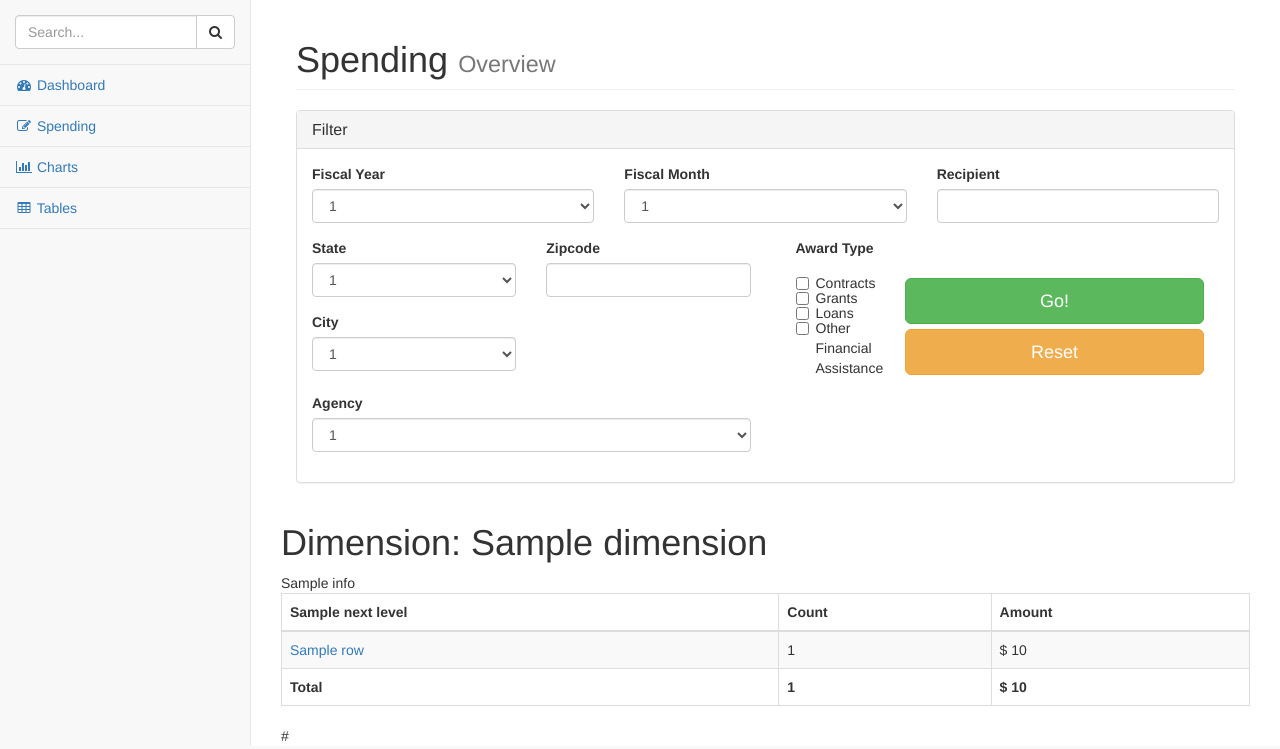
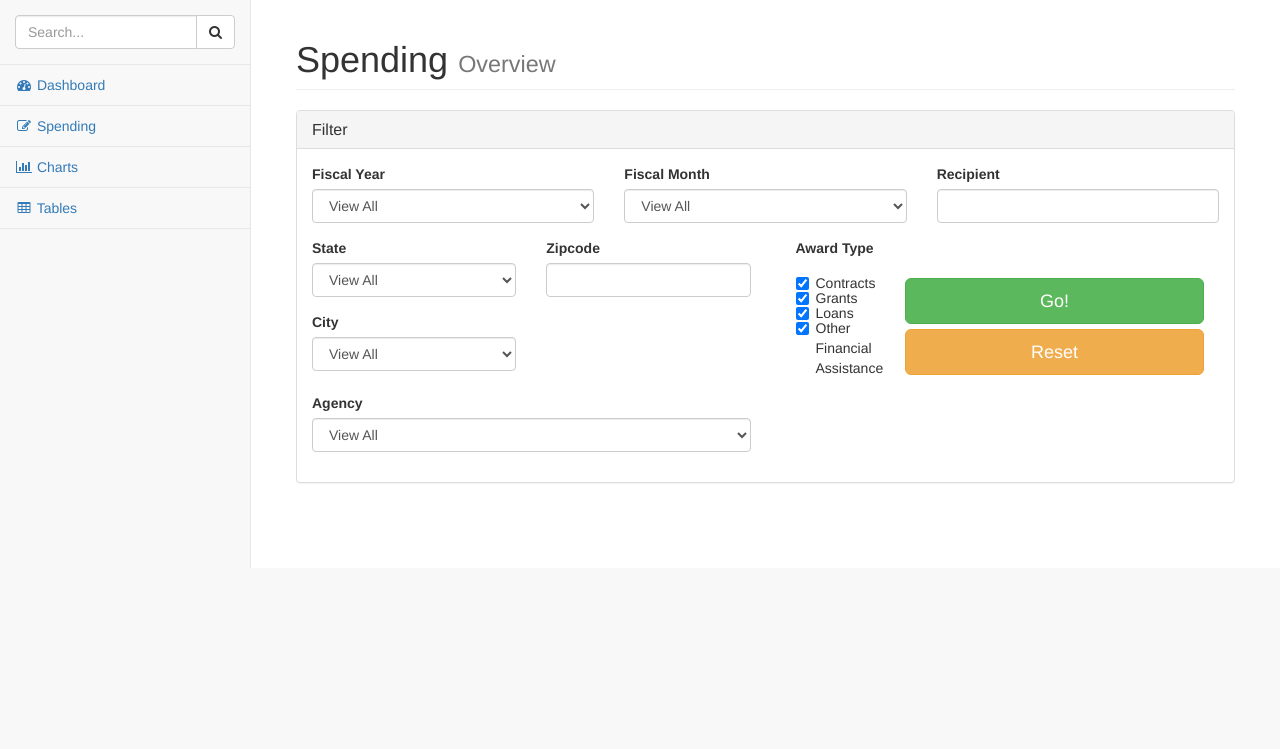
Before and after one commit to richban/opengovernment, a Flask app: template templates/spending.html in a window 1280 px wide. Shown: the part 51-800 px from the top of the page. Run offline with Flask 2, Linux system fonts and the light colour scheme; the template is opened without the code that fills it: most values are stand-ins (such as "Sample title", 1, 10 or a date in 2020); some libraries are stand-ins or nearby versions.

Commit message:
Spending template

```diff
--- a/templates/spending.html
+++ b/templates/spending.html
@@ -21,15 +21,17 @@
           <h3 class="panel-title">Filter</h3>
         </div>
         <div class="panel-body">
-          <form role="from" method="post">
+          <form role="from" action="{{ url_for('all') }}" method="post">
             <div class="row">
 
               <div class="col-lg-4">
                 <div class="form-group">
                   <label>Fiscal Year</label>
                   <select class="form-control">
-                    <option>1</option>
-                    <option>2</option>
+                    <option>View All</option>
+                    {% for year in years %}
+                    <option>{{year}}</option>
+                    {% endfor %}
                   </select>
                 </div>
               </div>
@@ -38,8 +40,10 @@
                 <div class="form-group">
                   <label>Fiscal Month</label>
                   <select class="form-control">
-                    <option>1</option>
-                    <option>2</option>
+                    <option>View All</option>
+                    {% for month in months %}
+                    <option>{{month}}</option>
+                    {% endfor %}
                   </select>
                 </div>
               </div>
@@ -58,15 +62,19 @@
                 <div class="form-group">
                   <label>State</label>
                   <select class="form-control">
-                    <option>1</option>
-                    <option>2</option>
+                    <option>View All</option>
+                    {% for state in states %}
+                    <option>{{state}}</option>
+                    {% endfor %}
                   </select>
                 </div>
                 <div class="form-group">
                   <label>City</label>
                   <select class="form-control">
-                    <option>1</option>
-                    <option>2</option>
+                    <option>View All</option>
+                    {% for city in cities %}
+                    <option>{{city}}</option>
+                    {% endfor %}
                   </select>
                 </div>
               </div>
@@ -86,19 +94,19 @@
                     <div class="checkbox">
 
                         <label class="checkbox">
-                          <input type="checkbox">Contracts
+                          <input type="checkbox" checked>Contracts
                         </label>
 
                         <label class="checkbox">
-                          <input type="checkbox">Grants
+                          <input type="checkbox" checked>Grants
                         </label>
 
                         <label class="checkbox">
-                          <input type="checkbox">Loans
+                          <input type="checkbox" checked>Loans
                         </label>
 
                         <label class="checkbox">
-                          <input type="checkbox">Other Financial Assistance
+                          <input type="checkbox" checked>Other Financial Assistance
                         </label>
                     </div> <!-- /.checkbox-->
                   </div>
@@ -117,8 +125,10 @@
                 <div class="form-group">
                   <label>Agency</label>
                   <select class="form-control">
-                    <option>1</option>
-                    <option>2</option>
+                    <option>View All</option>
+                    {% for agency in agencies %}
+                    <option>{{agency}}</option>
+                    {% endfor %}
                   </select>
                 </div>
               </div>
@@ -130,42 +140,9 @@
       </div>
     </div>
   </div> <!-- /.Filter-->
-
-  {% if dimension %}
-  <h1>Dimension: {{dimension.label or dimension.name}}</h1>
-
-  <!-- Display the data -->
-  {{ pagination.info }}
-  <br>
-  <table class="table table-striped table-bordered">
-      <thead>
-      <tr><th>{{next_level.label or next_level.name}}</th><th>Count</th><th>Amount</th></tr>
-      </thead>
-      <tbody>
-      {% for row in result.table_rows(dimension) %}
-      <tr>
-          <td>
-          {% if is_last %}
-              {{row.label}}
-          {% else %}
-          <a href="?cut={{cell.drilldown(dimension, row.key)}}">
-            {{row.label}}
-          </a>
-          {% endif %}
-          </td>
-          <td>{{row.record.transaction_count}}</td>
-          <td>$ {{row.record.award_sum}}</td>
-      </tr>
-      {% endfor %}
-      <tr><th>Total</th>
-          <th>{{result.summary.transaction_count}}</th>
-          <th>$ {{result.summary.award_sum}}</th></tr>
-      </tbody>
-  </table>
-
-  {{ pagination.links }}
-  {% endif %} <!-- if dim -->
+  {% block table %}
   {% endblock %}
-
 </div>
 <!-- /.container-fluid -->
+
+{% endblock %}
```
